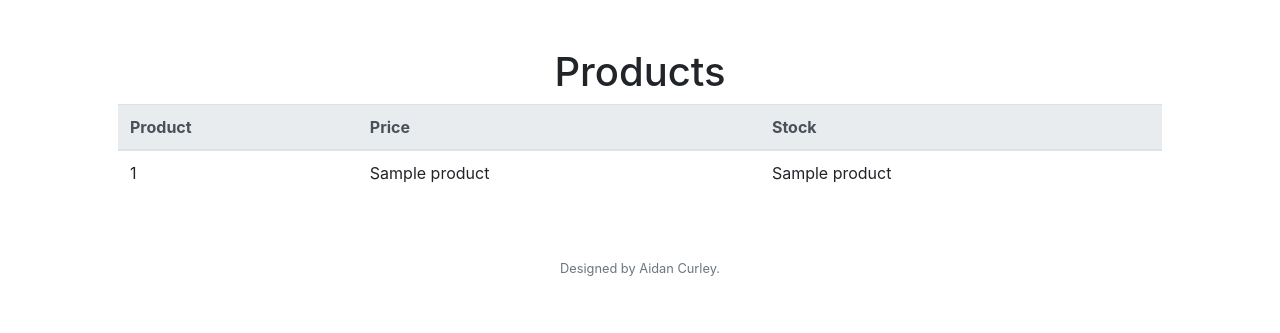
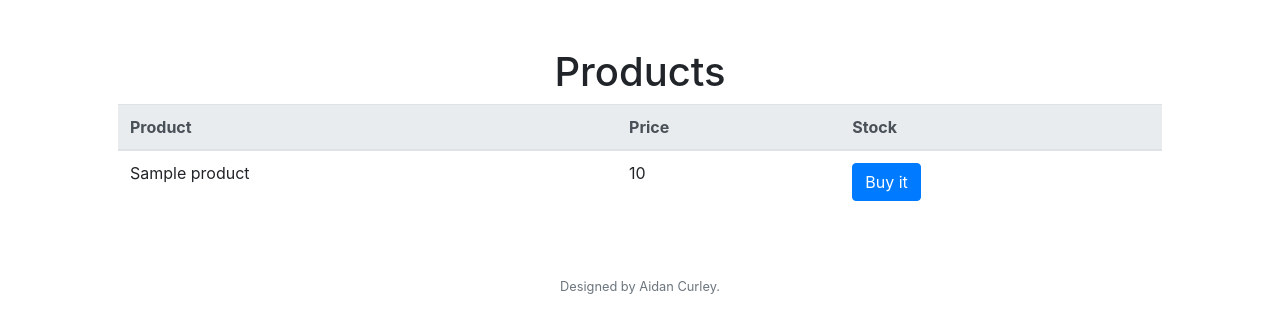
Before and after one commit to AidanCurley/marketplace, a Flask app: template templates/index.html in a window 1280 px wide. Shown: the part 76-409 px from the top of the page. Run offline with Flask 2, Linux system fonts and the light colour scheme; a user stored in the database is signed in; the template is opened without the code that fills it: most values are stand-ins (such as "Sample title", 1, 10 or a date in 2020); parts of the project's set-up code (start-up, migrations or seed data) failed here and were passed over; some libraries are stand-ins or nearby versions.

Commit message:
Update index.html

```diff
--- a/templates/index.html
+++ b/templates/index.html
@@ -12,6 +12,7 @@
   {% block content %}
   {% if session.user_id %}
     <h1>Products</h1>
+    <form method ="post" action="/">
       <table class="table">
         <thead class="thead-light">
           <tr>
@@ -23,13 +24,14 @@
         <tbody>
           {% for product in products %}
             <tr>
-              <td>{{product[0]}}</td>
-              <td>{{product[1]}}</td>
-              <td>{{product[2]}}</td>
+              <td>{{ product.name }}</td>
+              <td>{{ product.price }}</td>
+              <td><button class="btn btn-primary" type='submit_btn' name='submit' value={{ product.id }}>Buy it </button></td>
             </tr>
           {% endfor %}
         </tbody>
       </table>
+    </form>
   {% endif %}
   {% endblock %}
 </html>
```
